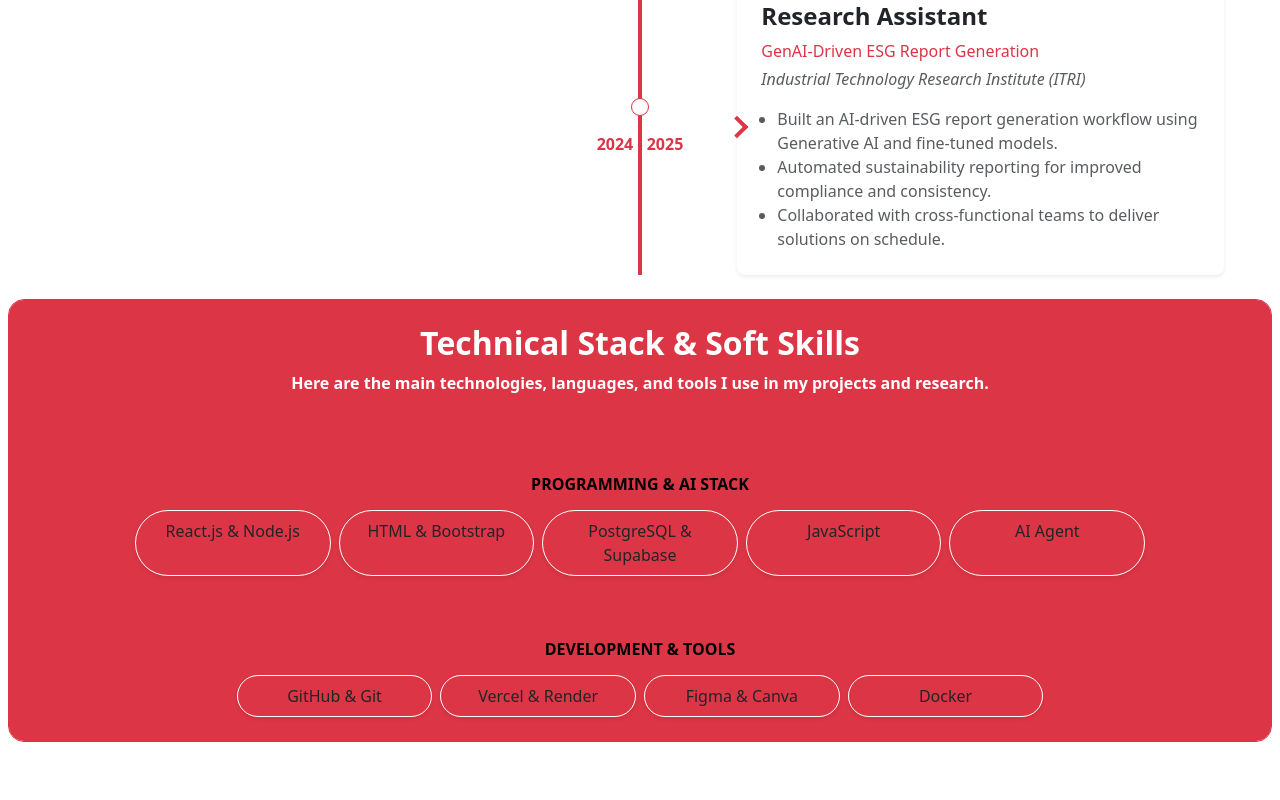
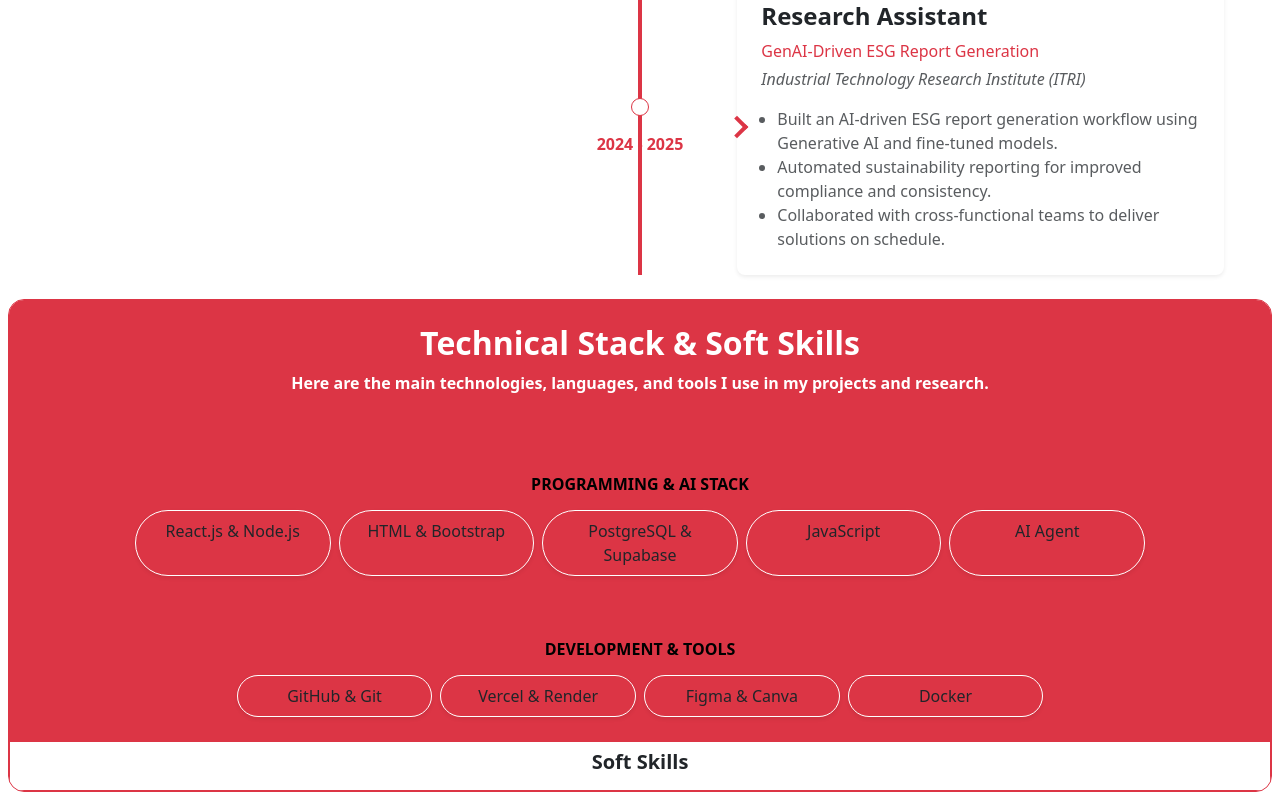
Before and after one commit to johnjerry8749/portflio, a React (Vite) app in the folder frontend/: page / in a window 1280 px wide. Shown: the part 2494-3294 px from the top of the page. Before the commit the page ends 3244 px from the top, so only its background shows below. Built offline with nearby package versions, Linux system fonts and the light colour scheme.

Commit message:
Add Soft Skills section header to Experience component

```diff
--- a/frontend/src/components/Experince.jsx
+++ b/frontend/src/components/Experince.jsx
@@ -224,7 +224,12 @@ const Experience = () => {
           </div>
         </div>
         </div>
+        <div className="border border-danger p-2 ">
+            <h1 className="fs-5 fw-bold text-center tet-dark">Soft Skills</h1>
+
+    </div>
       </div>
+
 
       <style>{`
         .skill-pill {
```
